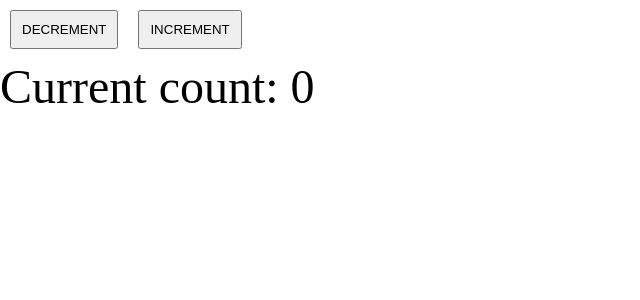
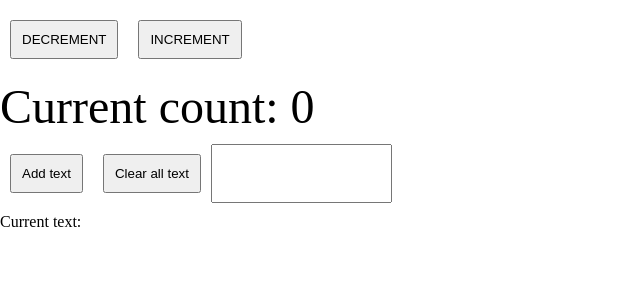
Before and after one commit to XenoPOMP/cra-template-typescript, a React (Create React App) app: page /redux in a window 1280 px wide. Shown: the top 300 px of the page, without its empty margins (0-640 px from the left). Built offline with nearby package versions, Linux system fonts and the light colour scheme.

Commit message:
add reducer combiner

```diff
--- a/src/assets/components/ReduxExample/ReduxExample.tsx
+++ b/src/assets/components/ReduxExample/ReduxExample.tsx
@@ -1,4 +1,4 @@
-import React from 'react';
+import React, { useRef } from 'react';
 import Layout from '../Layout/Layout';
 import styles from './ReduxExample.module.scss';
 import { useDispatch, useSelector } from 'react-redux';
@@ -6,7 +6,9 @@ import { useDispatch, useSelector } from 'react-redux';
 const ReduxExample = () => {
   const dispatch = useDispatch();
   // @ts-ignore
-  const statement1 = useSelector((state) => state.statement1);
+  const statement1 = useSelector((state) => state.first.statement1);
+  // @ts-ignore
+  const testArray = useSelector((state) => state.second.sampleArray);
 
   const decrementValue = () => {
     dispatch({ type: 'DECREMENT_STATE', payload: 10 });
@@ -15,9 +17,20 @@ const ReduxExample = () => {
     dispatch({ type: 'INCREMENT_STATE', payload: 10 });
   };
 
+  const textInput = useRef(null);
+
+  const addText = () => {
+    // @ts-ignore
+    dispatch({ type: 'ADD_ITEM', payload: textInput.current.value });
+  };
+
+  const clearText = () => {
+    dispatch({ type: 'CLEAR_ALL_ITEMS', payload: 0 });
+  };
+
   return (
     <Layout>
-      <div style={{ display: 'flex' }}>
+      <div style={{ display: 'flex', margin: '10px 0' }}>
         <button className={styles.example} onClick={() => decrementValue()}>
           DECREMENT
         </button>
@@ -27,6 +40,23 @@ const ReduxExample = () => {
       </div>
 
       <div style={{ fontSize: '3rem' }}>Current count: {statement1}</div>
+
+      <div style={{ display: 'flex', margin: '10px 0' }}>
+        <button className={styles.example} onClick={() => addText()}>
+          Add text
+        </button>
+        <button className={styles.example} onClick={() => clearText()}>
+          Clear all text
+        </button>
+        <input type={'text'} ref={textInput} />
+      </div>
+
+      <div>
+        Current text:{' '}
+        {testArray.map((e: any, index: number) => (
+          <p key={index}>{e}</p>
+        ))}
+      </div>
     </Layout>
   );
 };
--- /dev/null
+++ b/src/assets/redux/index.ts
@@ -0,0 +1,9 @@
+import { combineReducers, createStore } from 'redux';
+import { secondExampleReducer, exampleReducer } from './reducer-list';
+
+const rootReducer = combineReducers({
+  second: secondExampleReducer,
+  first: exampleReducer,
+});
+
+export const store = createStore(rootReducer);
--- /dev/null
+++ b/src/assets/redux/reducer-list.ts
@@ -0,0 +1,4 @@
+import { secondExampleReducer } from './reducers/secondExampleReducer';
+import { exampleReducer } from './reducers/exampleReducer';
+
+export { secondExampleReducer, exampleReducer };
--- /dev/null
+++ b/src/assets/redux/reducers/exampleReducer.ts
@@ -0,0 +1,21 @@
+const defaultState = {
+  statement1: 0,
+};
+
+export const exampleReducer = (
+  state = defaultState,
+  action: { type: string; payload: any }
+) => {
+  switch (action.type) {
+    case 'INCREMENT_STATE':
+      return { ...state, statement1: state.statement1 + action.payload };
+
+    case 'DECREMENT_STATE':
+      return { ...state, statement1: state.statement1 - action.payload };
+
+    default:
+      return state;
+  }
+};
+
+export default exampleReducer;
--- /dev/null
+++ b/src/assets/redux/reducers/secondExampleReducer.ts
@@ -0,0 +1,26 @@
+const defaultState = {
+  sampleArray: [],
+};
+
+export const secondExampleReducer = (
+  state = defaultState,
+  action: { type: string; payload: any }
+) => {
+  switch (action.type) {
+    case 'ADD_ITEM':
+      return { ...state, sampleArray: [...state.sampleArray, action.payload] };
+
+    case 'REMOVE_ITEM':
+      return {
+        ...state,
+        sampleArray: state.sampleArray.slice(0, state.sampleArray.length - 1),
+      };
+
+    case 'CLEAR_ALL_ITEMS': {
+      return { ...state, sampleArray: [] };
+    }
+
+    default:
+      return state;
+  }
+};
--- a/src/index.tsx
+++ b/src/index.tsx
@@ -4,28 +4,7 @@ import './index.scss';
 import App from './App';
 import { createStore } from 'redux';
 import { Provider as ReduxProvider } from 'react-redux';
-
-const defaultState = {
-  statement1: 0,
-};
-
-const reducer = (
-  state = defaultState,
-  action: { type: string; payload: any }
-) => {
-  switch (action.type) {
-    case 'INCREMENT_STATE':
-      return { ...state, statement1: state.statement1 + action.payload };
-
-    case 'DECREMENT_STATE':
-      return { ...state, statement1: state.statement1 - action.payload };
-
-    default:
-      return state;
-  }
-};
-
-const store = createStore(reducer);
+import { store } from './assets/redux';
 
 const root = ReactDOM.createRoot(
   document.getElementById('root') as HTMLElement
```
